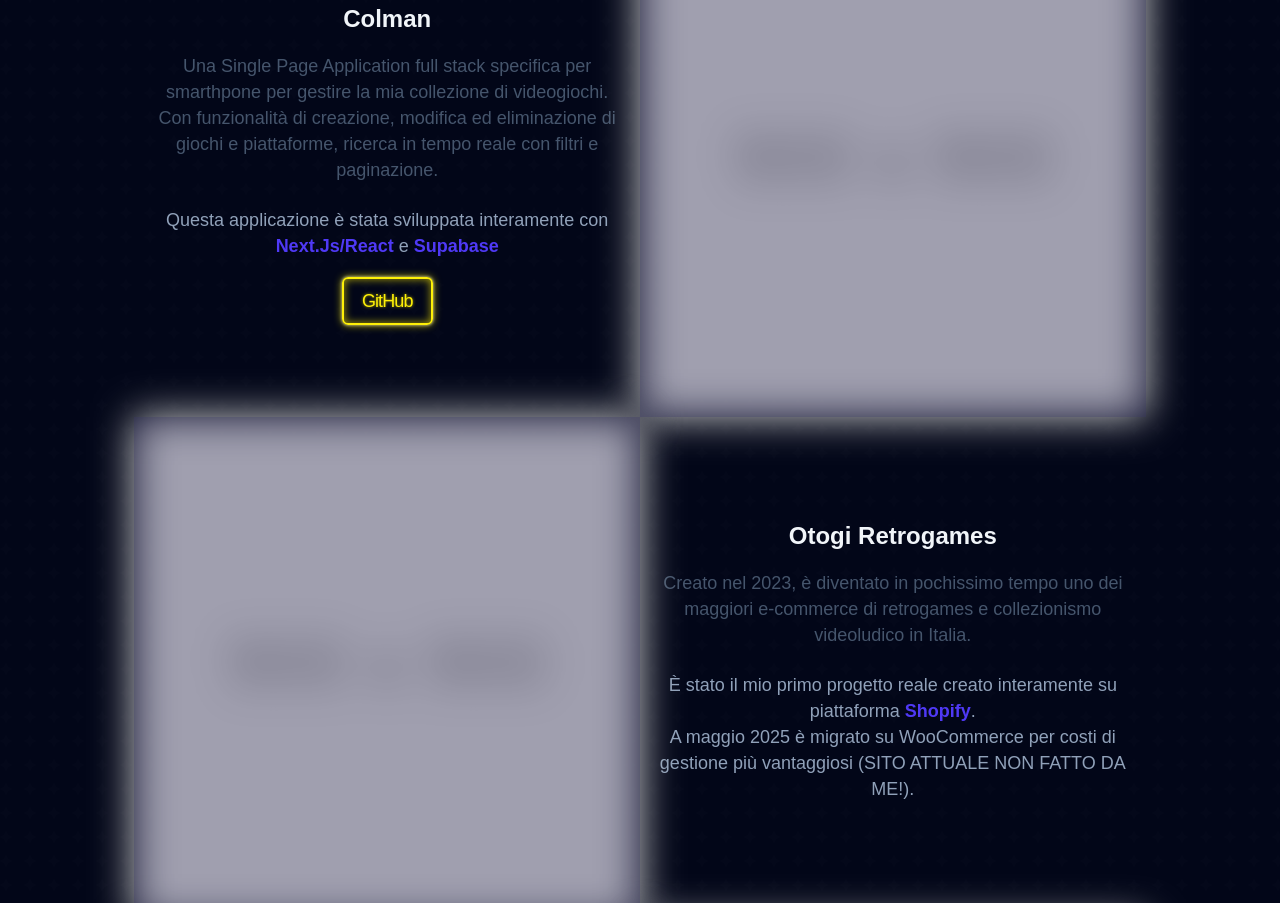
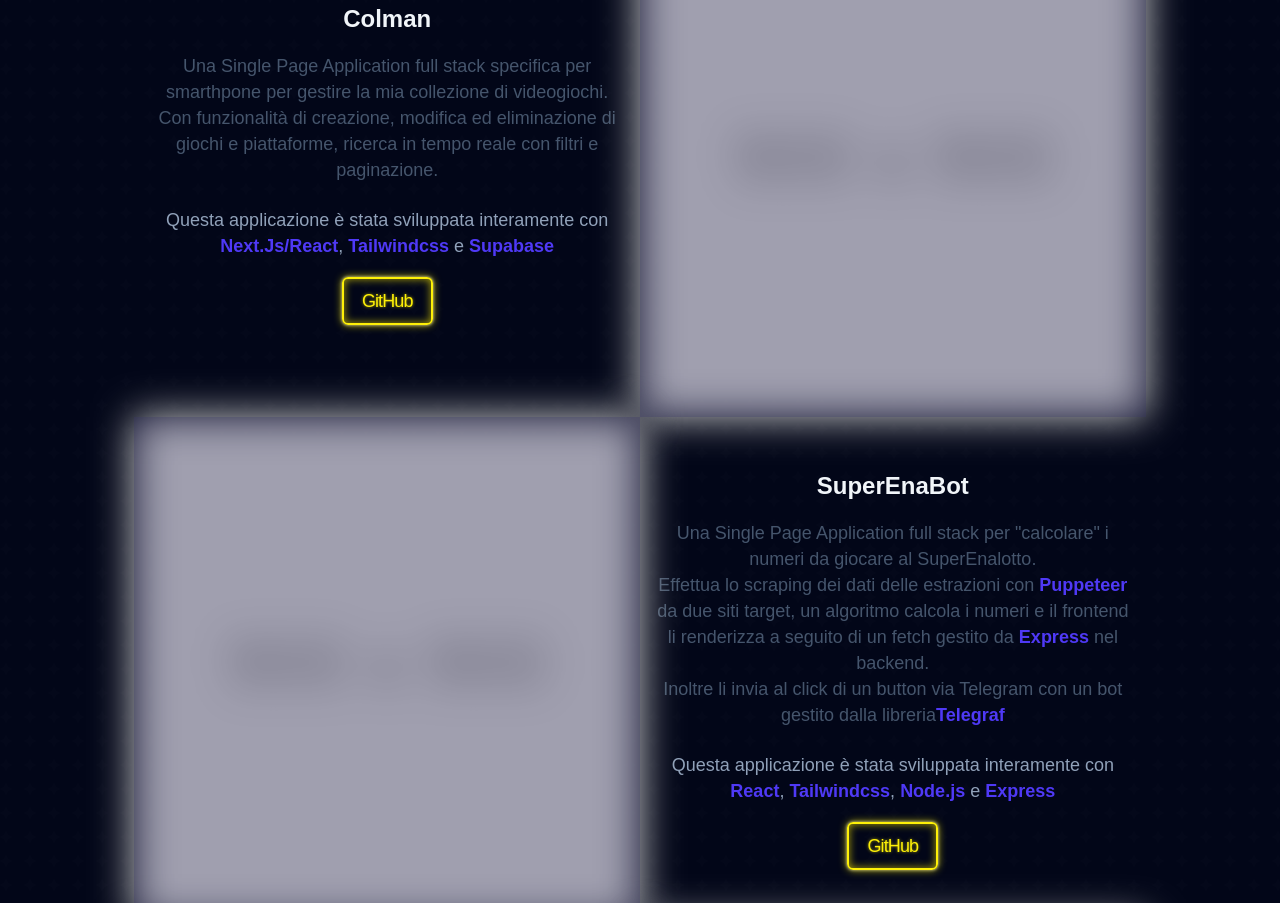
Before and after one commit to FedericoViga/Portfolio, a website built with Vite: page index.html in a window 1280 px wide. Shown: the part 5457-6360 px from the top of the page. Built offline with nearby package versions, Linux system fonts and the light colour scheme; placeholder pictures from the web are drawn by us; a web font is replaced by a local one.

Commit message:
aggiunto progetto SuperEnaBot e relative modifiche css

```diff
--- a/index.html
+++ b/index.html
@@ -537,7 +537,7 @@
             filtri e
             paginazione.</p>
           <p class="work__project-description2">Questa applicazione è stata sviluppata interamente con
-            <strong>Next.Js/React</strong> e
+            <strong>Next.Js/React</strong>, <strong>Tailwindcss</strong> e
             <strong>Supabase</strong>
           </p>
           <a class="btn work__project-btn data-btn" href="https://github.com/FedericoViga/ColMan"
@@ -545,14 +545,39 @@
         </div>
 
         <!-- Progetto 1 -->
+        <h3 class="work__project-title">SuperEnaBot</h3>
+        <div class="work__image1">
+          <div class="work__img-wrapper">
+            <img class="lazy loading" src="https://fakeimg.pl/900" data-src="/superenabot.webp" alt="SuperEnaBot">
+          </div>
+        </div>
+        <div class="work__project work__content1">
+          <h3 class="work__project-subtitle">SuperEnaBot</h3>
+          <p class="work__project-description1">Una Single Page Application full stack per "calcolare" i numeri da
+            giocare al SuperEnalotto.<br>
+            Effettua lo scraping dei dati delle estrazioni con <strong>Puppeteer</strong> da due siti target, un
+            algoritmo calcola i numeri e il frontend li renderizza a seguito di un fetch gestito da
+            <strong>Express</strong> nel backend.<br>Inoltre li invia al click di un button via
+            Telegram con un bot gestito dalla
+            libreria<strong>Telegraf</strong>
+          </p>
+          <p class="work__project-description2">Questa applicazione è stata
+            sviluppata interamente con
+            <strong>React</strong>, <strong>Tailwindcss</strong>, <strong>Node.js</strong> e <strong>Express</strong>
+          </p>
+          <a class="btn work__project-btn data-btn" href="https://github.com/FedericoViga/SuperEnaBot"
+            target="_blank">GitHub</a>
+        </div>
+
+        <!-- Progetto 2 -->
         <h3 class="work__project-title">Otogi Retrogames</h3>
-        <div class="work__image1">
+        <div class="work__image2">
           <div class="work__img-wrapper">
             <img class="lazy loading" src="https://fakeimg.pl/900" data-src="/otogiretrogames.webp"
               alt="Homepage Otogi Retrogames">
           </div>
         </div>
-        <div class="work__project work__content1">
+        <div class="work__project work__content2">
           <h3 class="work__project-subtitle">Otogi Retrogames</h3>
           <p class="work__project-description1">Creato nel 2023, è diventato in pochissimo tempo uno dei maggiori
             e-commerce di retrogames
@@ -562,18 +587,18 @@
             <strong>Shopify</strong>.
             <br>
             A maggio 2025 è migrato su WooCommerce per costi di gestione
-            più vantaggiosi (SITO ATTUALE NON FATTO DA ME!).
+            più vantaggiosi.<br>(SITO ATTUALE NON FATTO DA ME!)
           </p>
         </div>
 
-        <!-- Progetto 2 -->
+        <!-- Progetto 3 -->
         <h3 class="work__project-title">NYCPIC</h3>
-        <div class="work__image2">
+        <div class="work__image3">
           <div class="work__img-wrapper">
             <img class="lazy loading" src="https://fakeimg.pl/900" data-src="/nycpic-1000x1000.webp" alt="NYPIC">
           </div>
         </div>
-        <div class="work__project work__content2">
+        <div class="work__project work__content3">
           <h3 class="work__project-subtitle">NYCPIC</h3>
           <p class="work__project-description1">Una homepage per uno studio fotografico fittizio a New York City che
             offre fotografie ad
@@ -584,15 +609,15 @@
           <a class="btn work__project-btn data-btn" href="https://nycpic.netlify.app/" target="_blank">Vai al sito</a>
         </div>
 
-        <!-- Progetto 3 -->
+        <!-- Progetto 4 -->
         <h3 class="work__project-title">Portfolio</h3>
-        <div class="work__image3">
+        <div class="work__image4">
           <div class="work__img-wrapper">
             <img class="lazy loading" src="https://fakeimg.pl/900" data-src="/pagina-portfolio.webp"
               alt="Pagina portfolio">
           </div>
         </div>
-        <div class="work__project work__content3">
+        <div class="work__project work__content4">
           <h3 class="work__project-subtitle">Portfolio</h3>
           <p class="work__project-description1">Il mio attuale sito-portfolio, è un ancora piccolo perchè sono agli
             inizi, ma crescerà
--- a/styles/components/work.css
+++ b/styles/components/work.css
@@ -105,16 +105,18 @@
     display: grid;
     grid-template-columns: 1fr 1fr;
     grid-template-areas:
-      "content0 image0 "
+      "content0 image0"
       "image1 content1"
       "content2 image2"
-      "image3 content3";
+      "image3 content3"
+      "content4 image4";
     place-items: center;
   }
 
   .work__image0 {
     grid-area: image0;
   }
+
   .work__image1 {
     grid-area: image1;
   }
@@ -125,6 +127,10 @@
 
   .work__image3 {
     grid-area: image3;
+  }
+
+  .work__image4 {
+    grid-area: image4;
   }
 
   .work__content0 {
@@ -141,6 +147,10 @@
 
   .work__content3 {
     grid-area: content3;
+  }
+
+  .work__content4 {
+    grid-area: content4;
   }
 
   .work__project {
```
Also changed, not shown: public/superenabot.webp (added).
